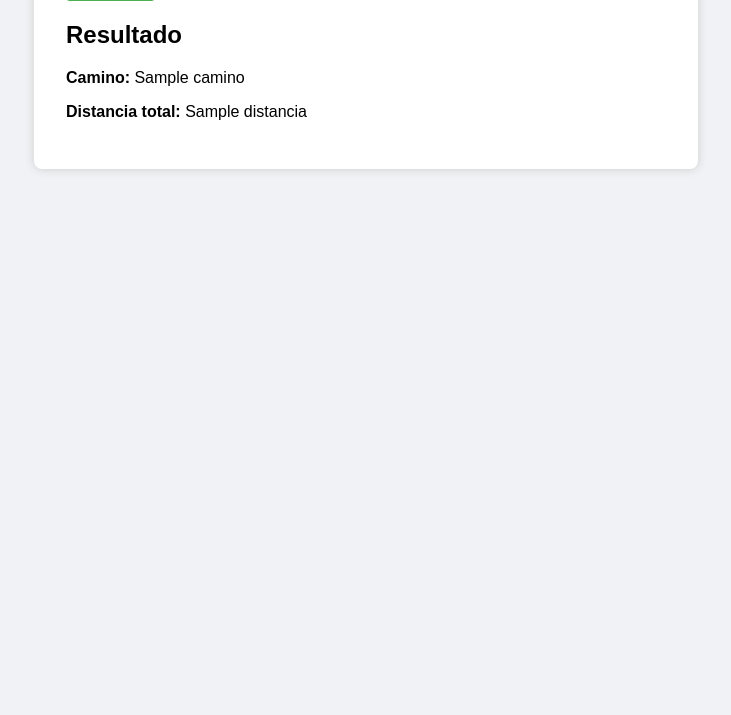
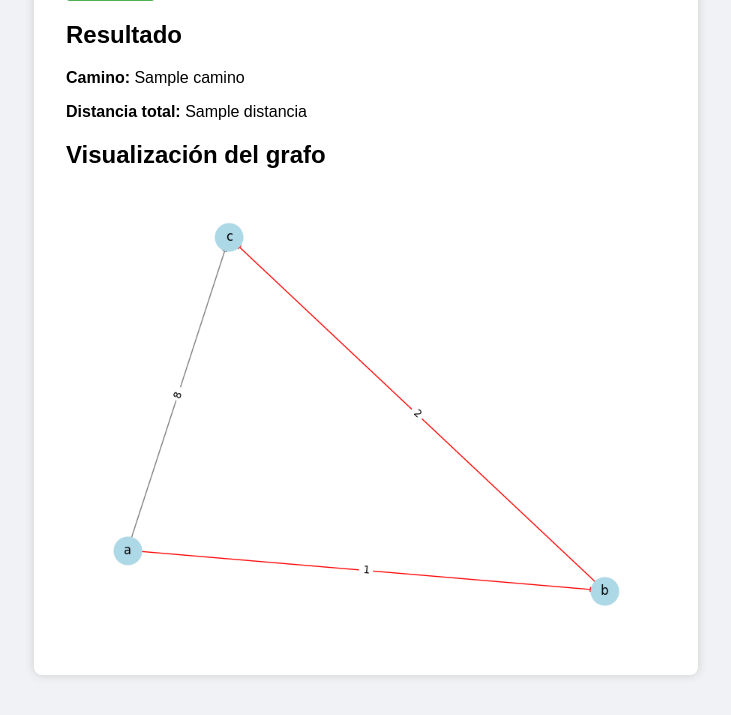
Before and after one commit to wuil2004/dijkstra_code, a FastAPI app: template templates/index.html in a window 1280 px wide. Shown: the part 607-1322 px from the top of the page, without its empty margins (274-1005 px from the left). Before the commit the page ends 778 px from the top, so only its background shows below. Run offline with FastAPI, Linux system fonts and the light colour scheme; the template is opened without the code that fills it: most values are stand-ins (such as "Sample title", 1, 10 or a date in 2020).

Commit message:
si funciono_muestra_grafo

```diff
--- a/main.py
+++ b/main.py
@@ -3,6 +3,9 @@ from fastapi.responses import HTMLResponse
 from fastapi.templating import Jinja2Templates
 from fastapi.staticfiles import StaticFiles
 from dijkstra import dijkstra, construir_camino
+import networkx as nx
+import matplotlib.pyplot as plt
+import os
 
 app = FastAPI()
 templates = Jinja2Templates(directory="templates")
@@ -35,6 +38,8 @@ async def resolver(request: Request,
     camino = construir_camino(padres, destino)
     distancia = distancias[destino]
 
+    dibujar_grafo(grafo, camino)
+
     return templates.TemplateResponse("index.html", {
         "request": request,
         "camino": camino,
@@ -42,3 +47,31 @@ async def resolver(request: Request,
         "origen": origen,
         "destino": destino
     })
+
+def dibujar_grafo(grafo, camino=None, nombre_archivo="static/grafo.png"):
+    G = nx.DiGraph() if any(isinstance(v, list) for v in grafo.values()) else nx.Graph()
+    for nodo in grafo:
+        for vecino, peso in grafo[nodo]:
+            G.add_edge(nodo, vecino, weight=peso)
+
+    pos = nx.spring_layout(G)
+    plt.figure(figsize=(8, 6))
+
+    nx.draw_networkx_nodes(G, pos, node_size=700, node_color='lightblue')
+    nx.draw_networkx_labels(G, pos)
+
+    edge_colors = []
+    for u, v in G.edges():
+        if camino and (u, v) in zip(camino, camino[1:]):
+            edge_colors.append('red')
+        else:
+            edge_colors.append('gray')
+
+    nx.draw_networkx_edges(G, pos, edge_color=edge_colors, arrows=True)
+    labels = nx.get_edge_attributes(G, 'weight')
+    nx.draw_networkx_edge_labels(G, pos, edge_labels=labels)
+
+    plt.axis('off')
+    plt.tight_layout()
+    plt.savefig(nombre_archivo)
+    plt.close()
--- a/templates/index.html
+++ b/templates/index.html
@@ -33,6 +33,9 @@
         <h2>Resultado</h2>
         <p><strong>Camino:</strong> {{ camino | join(" → ") }}</p>
         <p><strong>Distancia total:</strong> {{ distancia }}</p>
+
+        <h2>Visualización del grafo</h2>
+        <img src="/static/grafo.png" alt="Visualización del grafo" style="max-width:100%;">
         {% endif %}
     </div>
 </body>
```
Also changed, not shown: static/grafo.png (added).
